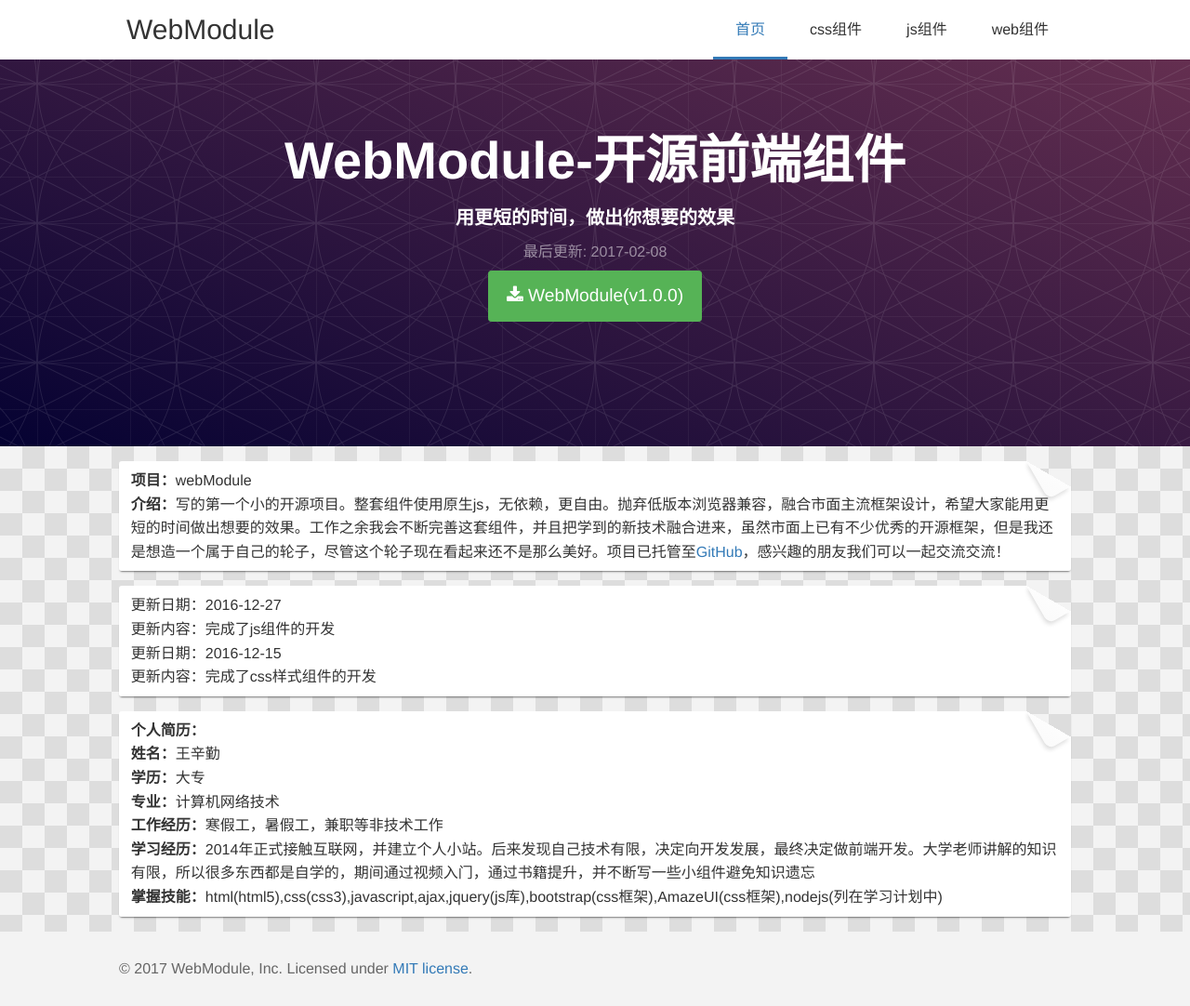
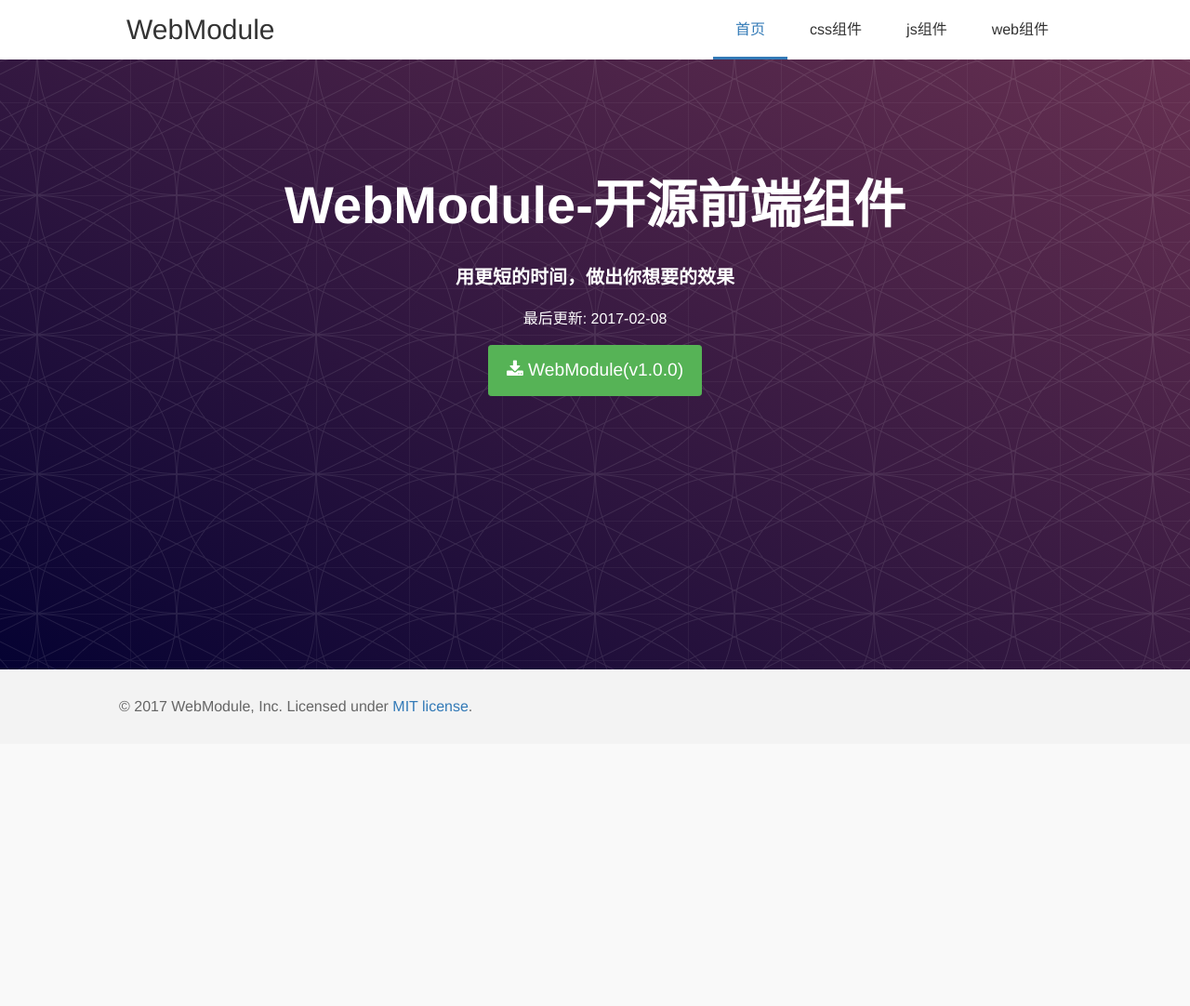
Before and after one commit to wmui/webmodule, a plain HTML site: page index.html in a window 1280 px wide. Shown: the whole page at 93% size. After the commit the page ends 800 px from the top, so only its background shows below. Drawn offline with Linux system fonts and the light colour scheme.

```diff
--- a/assets/css/main.css
+++ b/assets/css/main.css
@@ -1,3 +1,8 @@
+html,body {
+    height:100%;
+    width:100%;
+}
+
 body {
     background-color: #F9f9f9;
     position: relative;
@@ -6,19 +11,16 @@ body {
 .wm-backdrop {
     text-align: center;
     color: #fff;
-    padding: 8rem 0;
-    background-image: url('../img/grid.png'), linear-gradient(to right top, #050232, #6B3252);
-    background-position: center center;
-    height: 30rem;
+    padding: 10rem 0;
 }
 
 .wm-backdrop h1 {
     font-size: 3.5rem;
 }
-
+.wm-backdrop h1,
+.wm-backdrop h2,
 .wm-backdrop p {
-    opacity: .5;
-    margin: .5rem auto;
+    margin: 1rem auto;
 }
 
 .wm-update {
@@ -64,7 +66,12 @@ body {
     color: #666;
     font-size: 12px;
 }
+main.index {
 
+    height:calc(100% - 80px);
+    background-image: url('../img/grid.png'), linear-gradient(to right top, #050232, #6B3252);
+    background-position: center center;
+}
 main.wm-container {
     position: relative;
     margin: 75px 0 0 0;
@@ -112,7 +119,7 @@ main.wm-container .wm-intro {
 .wm-copy {
     border: 1px solid #e7e7e7;
     height: 2rem;
-    . width: 4rem;
+    width: 4rem;
     line-height: 2rem;
     position: absolute;
     top: 0;
--- a/index.html
+++ b/index.html
@@ -22,7 +22,7 @@
       </ul>
     </div>
   </nav>
-    <main>
+  <main class="index">
     <section class="wm-backdrop">
       <h1>WebModule-开源前端组件</h1>
       <h2>用更短的时间，做出你想要的效果</h2>
@@ -31,28 +31,14 @@
                 <i class="fa fa-download" aria-hidden="true"></i> WebModule(v1.0.0)
             </a>
     </section>
+    <!-- <section class="wm-update">
+      <div class="wm-update-content wm-container">
 
-    <section class="wm-update">
-        <div class="wm-update-content wm-container">
-            <p><strong>项目：</strong>webModule</p>
-            <p><strong>介绍：</strong>写的第一个小的开源项目。整套组件使用原生js，无依赖，更自由。抛弃低版本浏览器兼容，融合市面主流框架设计，希望大家能用更短的时间做出想要的效果。工作之余我会不断完善这套组件，并且把学到的新技术融合进来，虽然市面上已有不少优秀的开源框架，但是我还是想造一个属于自己的轮子，尽管这个轮子现在看起来还不是那么美好。项目已托管至<a href="https://github.com/wmui" target="_blank">GitHub</a>，感兴趣的朋友我们可以一起交流交流！</p>
       </div>
       <div class="wm-update-content wm-container">
-            <p>更新日期：2016-12-27</p>
-            <p>更新内容：完成了js组件的开发</p>
-            <p>更新日期：2016-12-15</p>
-            <p>更新内容：完成了css样式组件的开发</p>
+
       </div>
-        <div class="wm-update-content wm-container">
-            <p><strong>个人简历：</strong></p>
-            <p><strong>姓名：</strong>王辛勤</p>
-            <p><strong>学历：</strong>大专</p>
-            <p><strong>专业：</strong>计算机网络技术</p>
-            <p><strong>工作经历：</strong>寒假工，暑假工，兼职等非技术工作</p>
-            <p><strong>学习经历：</strong>2014年正式接触互联网，并建立个人小站。后来发现自己技术有限，决定向开发发展，最终决定做前端开发。大学老师讲解的知识有限，所以很多东西都是自学的，期间通过视频入门，通过书籍提升，并不断写一些小组件避免知识遗忘</p>
-            <p><strong>掌握技能：</strong>html(html5),css(css3),javascript,ajax,jquery(js库),bootstrap(css框架),AmazeUI(css框架),nodejs(列在学习计划中)</p>
-        </div>
-    </section>
+    </section> -->
   </main>
   <footer>
     <div class="wm-footer">
```
Also changed, not shown: 1 other file. Lines whose indentation alone changed are shown as unchanged.
